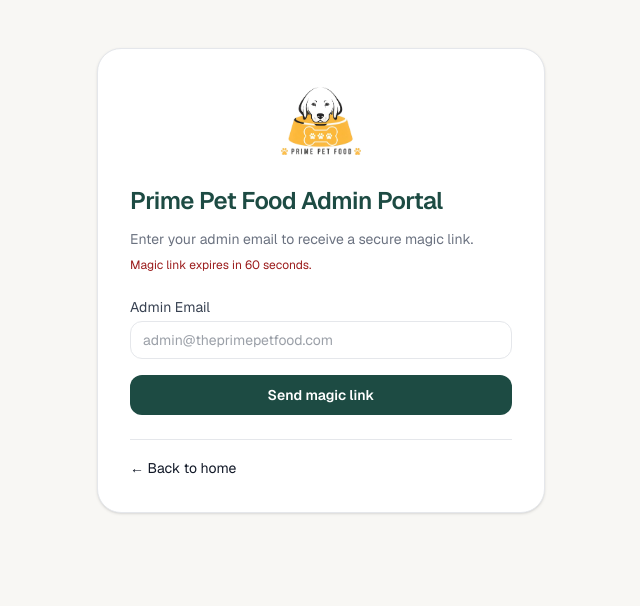
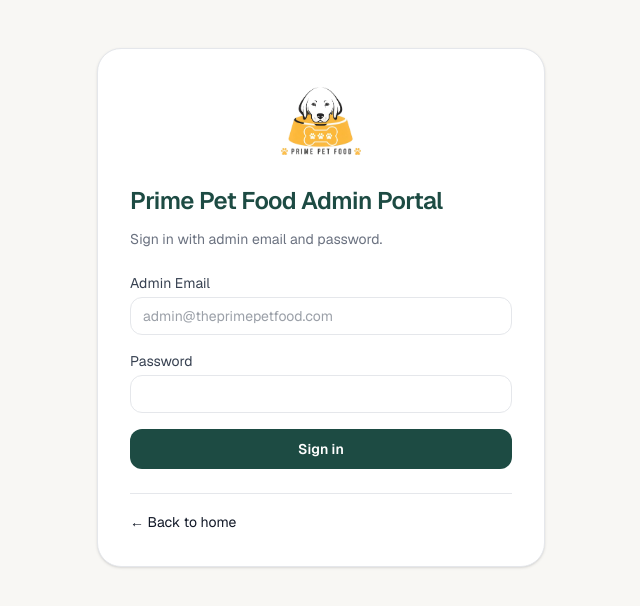
Before and after one commit to dipak1992/prime-pet-food-b2b, a Next.js app: page /admin/login in a window 1280 px wide. Shown: the top 606 px of the page, without its empty margins (319-959 px from the left). Built offline with nearby package versions, Linux system fonts and the light colour scheme.

Commit message:
feat(auth): switch buyer and admin login to email/password flow

```diff
--- a/src/app/(auth)/login/page.tsx
+++ b/src/app/(auth)/login/page.tsx
@@ -2,10 +2,13 @@
 
 import { FormEvent, useState } from "react";
 import Image from "next/image";
+import { useRouter } from "next/navigation";
+import { createSupabaseBrowserClient } from "@/lib/supabase/client";
 
 export default function LoginPage() {
+  const router = useRouter();
   const [email, setEmail] = useState("");
-  const [message, setMessage] = useState<string | null>(null);
+  const [password, setPassword] = useState("");
   const [error, setError] = useState<string | null>(null);
   const [isLoading, setIsLoading] = useState(false);
   const [status] = useState<string | null>(() => {
@@ -17,27 +20,26 @@
     return params.get("status");
   });
 
-  async function handleMagicLink(event: FormEvent) {
+  async function handleLogin(event: FormEvent) {
     event.preventDefault();
     setError(null);
-    setMessage(null);
     setIsLoading(true);
 
-    const response = await fetch("/api/auth/magic-link", {
-      method: "POST",
-      headers: { "Content-Type": "application/json" },
-      body: JSON.stringify({ email, mode: "buyer" }),
+    const supabase = createSupabaseBrowserClient();
+    const { error: authError } = await supabase.auth.signInWithPassword({
+      email,
+      password,
     });
 
     setIsLoading(false);
 
-    if (!response.ok) {
-      const payload = (await response.json().catch(() => null)) as { error?: string } | null;
-      setError(payload?.error || "Could not send magic link. Please try again.");
+    if (authError) {
+      setError(authError.message || "Login failed. Please check your credentials.");
       return;
     }
 
-    setMessage("Magic link sent. It will expire in 60 seconds.");
+    router.push("/dashboard");
+    router.refresh();
   }
 
   return (
@@ -55,9 +57,8 @@
         <p className="text-sm font-semibold uppercase tracking-[0.12em] text-[#1d4b43]">Prime Pet Food Wholesale</p>
         <h1 className="mt-3 text-3xl font-semibold tracking-tight text-[#111827]">Log in</h1>
         <p className="mt-2 text-sm text-[#6b7280]">
-          Use your approved wholesale account email to get a secure magic link.
+          Use your approved wholesale account email and password.
         </p>
-        <p className="mt-2 text-xs text-[#9b1c1c]">Magic link expires in 60 seconds.</p>
 
         {status === "pending" ? (
           <p className="mt-4 rounded-xl border border-amber-200 bg-amber-50 px-3 py-2 text-sm text-amber-700">
@@ -71,13 +72,7 @@
           </p>
         ) : null}
 
-        {status === "expired" ? (
-          <p className="mt-4 rounded-xl border border-red-200 bg-red-50 px-3 py-2 text-sm text-red-700">
-            Your magic link expired after 60 seconds. Please request a new link.
-          </p>
-        ) : null}
-
-        <form onSubmit={handleMagicLink} className="mt-6 space-y-4">
+        <form onSubmit={handleLogin} className="mt-6 space-y-4">
           <label className="flex flex-col gap-1 text-sm text-[#374151]">
             Email
             <input
@@ -89,16 +84,26 @@
             />
           </label>
 
+          <label className="flex flex-col gap-1 text-sm text-[#374151]">
+            Password
+            <input
+              type="password"
+              required
+              value={password}
+              onChange={(event) => setPassword(event.target.value)}
+              className="rounded-xl border border-[#d6d3cc] px-3 py-2 outline-none ring-[#1d4b43] focus:ring-2"
+            />
+          </label>
+
           <button
             type="submit"
             disabled={isLoading}
             className="inline-flex w-full items-center justify-center rounded-xl bg-[#1d4b43] px-5 py-2.5 text-sm font-semibold text-white disabled:opacity-50"
           >
-            {isLoading ? "Sending..." : "Send magic link"}
+            {isLoading ? "Signing in..." : "Sign in"}
           </button>
         </form>
 
-        {message ? <p className="mt-4 text-sm text-green-700">{message}</p> : null}
         {error ? <p className="mt-4 text-sm text-red-700">{error}</p> : null}
       </div>
     </div>
--- a/src/app/admin/login/page.tsx
+++ b/src/app/admin/login/page.tsx
@@ -3,20 +3,22 @@
 import { FormEvent, useState } from "react";
 import Image from "next/image";
 import Link from "next/link";
+import { useRouter } from "next/navigation";
+import { createSupabaseBrowserClient } from "@/lib/supabase/client";
 
 const ADMIN_EMAILS = new Set(["admin@theprimepetfood.com", "admin@theperimeprtfood.com"]);
 const DISPLAY_ADMIN_EMAIL = "admin@theprimepetfood.com";
 
 export default function AdminLoginPage() {
+  const router = useRouter();
   const [email, setEmail] = useState("");
-  const [message, setMessage] = useState<string | null>(null);
+  const [password, setPassword] = useState("");
   const [error, setError] = useState<string | null>(null);
   const [isLoading, setIsLoading] = useState(false);
 
-  async function handleMagicLink(event: FormEvent) {
+  async function handleLogin(event: FormEvent) {
     event.preventDefault();
     setError(null);
-    setMessage(null);
     setIsLoading(true);
 
     // Validate that email is admin email
@@ -26,22 +28,21 @@
       return;
     }
 
-    const response = await fetch("/api/auth/magic-link", {
-      method: "POST",
-      headers: { "Content-Type": "application/json" },
-      body: JSON.stringify({ email, mode: "admin" }),
+    const supabase = createSupabaseBrowserClient();
+    const { error: authError } = await supabase.auth.signInWithPassword({
+      email,
+      password,
     });
 
     setIsLoading(false);
 
-    if (!response.ok) {
-      const payload = (await response.json().catch(() => null)) as { error?: string } | null;
-      setError(payload?.error || "Could not send magic link. Please try again.");
+    if (authError) {
+      setError(authError.message || "Login failed. Please check your credentials.");
       return;
     }
 
-    setMessage("Magic link sent to your admin email. It will expire in 60 seconds.");
-    setEmail("");
+    router.push("/admin");
+    router.refresh();
   }
 
   return (
@@ -59,15 +60,8 @@
 
         <h1 className="text-2xl font-semibold tracking-tight text-[#1d4b43]">Prime Pet Food Admin Portal</h1>
         <p className="mt-3 text-sm text-[#6b7280]">
-          Enter your admin email to receive a secure magic link.
+          Sign in with admin email and password.
         </p>
-        <p className="mt-2 text-xs text-[#9b1c1c]">Magic link expires in 60 seconds.</p>
-
-        {message && (
-          <div className="mt-4 rounded-xl border border-green-200 bg-green-50 px-3 py-2 text-sm text-green-700">
-            {message}
-          </div>
-        )}
 
         {error && (
           <div className="mt-4 rounded-xl border border-red-200 bg-red-50 px-3 py-2 text-sm text-red-700">
@@ -75,7 +69,7 @@
           </div>
         )}
 
-        <form onSubmit={handleMagicLink} className="mt-6 space-y-4">
+        <form onSubmit={handleLogin} className="mt-6 space-y-4">
           <label className="flex flex-col gap-1 text-sm text-[#374151]">
             Admin Email
             <input
@@ -89,12 +83,24 @@
             />
           </label>
 
+          <label className="flex flex-col gap-1 text-sm text-[#374151]">
+            Password
+            <input
+              type="password"
+              required
+              value={password}
+              onChange={(event) => setPassword(event.target.value)}
+              className="rounded-xl border border-[#d6d3cc] px-3 py-2 outline-none ring-[#1d4b43] focus:ring-2"
+              disabled={isLoading}
+            />
+          </label>
+
           <button
             type="submit"
             disabled={isLoading}
             className="inline-flex w-full items-center justify-center rounded-xl bg-[#1d4b43] px-5 py-2.5 text-sm font-semibold text-white disabled:opacity-50"
           >
-            {isLoading ? "Sending..." : "Send magic link"}
+            {isLoading ? "Signing in..." : "Sign in"}
           </button>
         </form>
 
```
